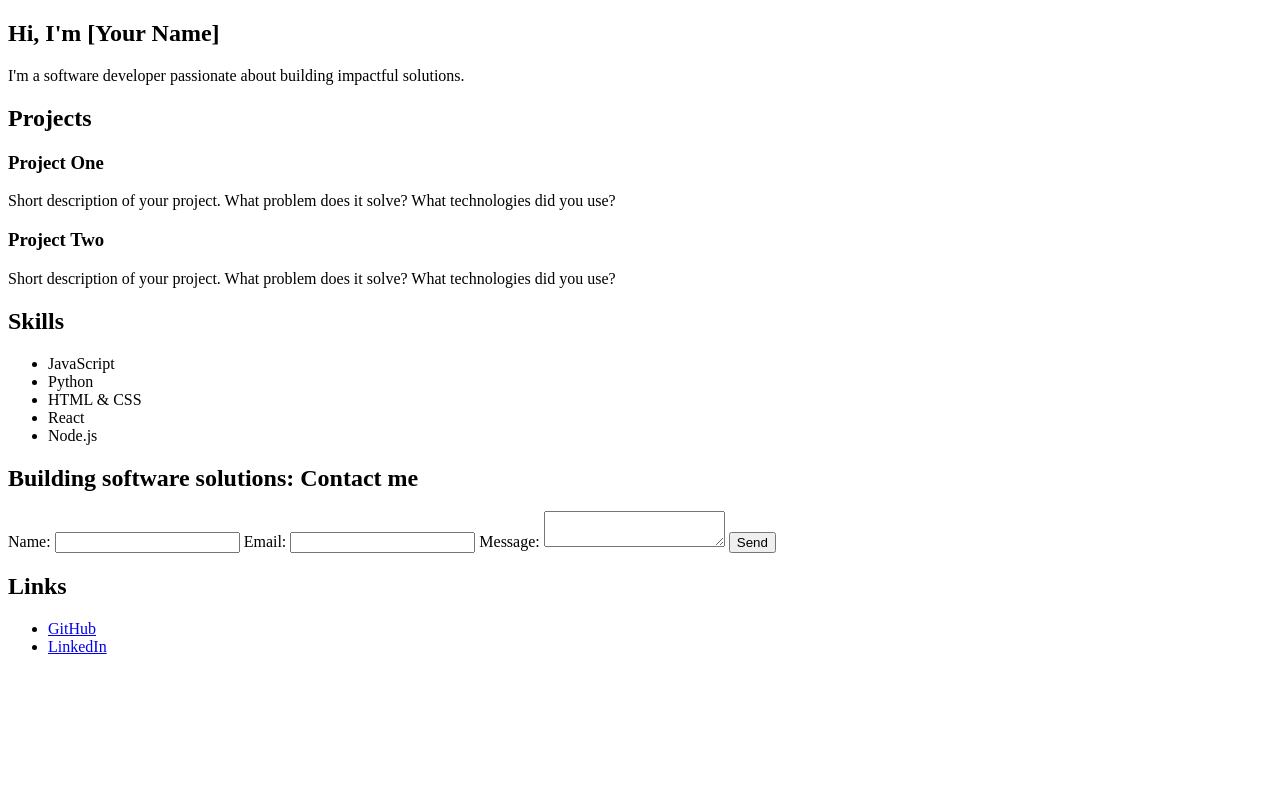
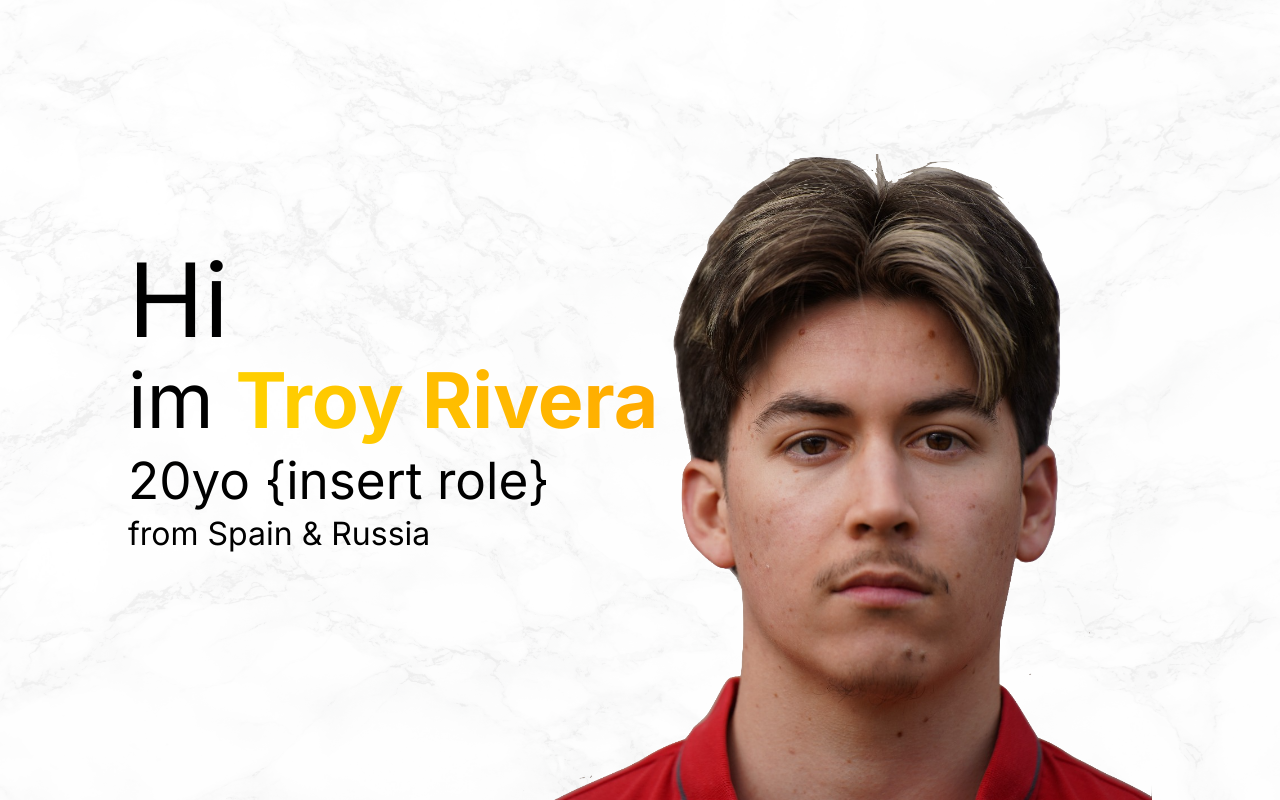
Before and after one commit to troyriverabusiness/troyriverabusiness, a plain HTML site: page index.html in a window 1280 px wide. Drawn offline with Linux system fonts and the light colour scheme.

Commit message:
create hero section

```diff
--- a/index.html
+++ b/index.html
@@ -3,7 +3,8 @@
 <head>
     <meta charset="UTF-8">
     <meta name="viewport" content="width=device-width, initial-scale=1.0">
-    <title></title>
+    <title>Troy Rivera</title>
+    <link rel="stylesheet" href="main.css">
 </head>
 <body>
     <!--
@@ -17,67 +18,35 @@
     - Links
     -->
 
-    <section id="hero"></section>
-
     <!-- Hero Section -->
     <section id="hero">
-        <h1>Hi, I'm [Your Name]</h1>
-        <p>I'm a software developer passionate about building impactful solutions.</p>
+        <div class="hero-title">
+            <h1 id="top">Hi</h1>
+            <h1>im <span class="gradient bold">Troy Rivera</span></h1>
+            <h1 id="sub">20yo <span id="role">{insert role}</span></h1>
+            <h1 id="sub-sub">from Spain & Russia</h1>
+        </div>
+        <img src="images/headshot.png" alt="Hero Image">
     </section>
 
     <!-- Projects Section -->
     <section id="projects">
-        <h2>Projects</h2>
-        <div class="project-list">
-            <div class="project-item">
-                <h3>Project One</h3>
-                <p>Short description of your project. What problem does it solve? What technologies did you use?</p>
-            </div>
-            <div class="project-item">
-                <h3>Project Two</h3>
-                <p>Short description of your project. What problem does it solve? What technologies did you use?</p>
-            </div>
-            <!-- Add more projects as needed -->
-        </div>
+
     </section>
 
     <!-- Skills Section -->
     <section id="skills">
-        <h2>Skills</h2>
-        <ul>
-            <li>JavaScript</li>
-            <li>Python</li>
-            <li>HTML &amp; CSS</li>
-            <li>React</li>
-            <li>Node.js</li>
-            <!-- Add more skills as needed -->
-        </ul>
+
     </section>
 
     <!-- Contact Section -->
     <section id="contact">
-        <h2>Building software solutions: Contact me</h2>
-        <form>
-            <label for="name">Name:</label>
-            <input type="text" id="name" name="name" required>
 
-            <label for="email">Email:</label>
-            <input type="email" id="email" name="email" required>
-
-            <label for="message">Message:</label>
-            <textarea id="message" name="message" required></textarea>
-
-            <button type="submit">Send</button>
-        </form>
     </section>
 
     <!-- Links Section -->
     <section id="links">
-        <h2>Links</h2>
-        <ul>
-            <li><a href="https://github.com/yourusername" target="_blank">GitHub</a></li>
-            <li><a href="https://linkedin.com/in/yourusername" target="_blank">LinkedIn</a></li>
-        </ul>
+
     </section>
 </body>
 </html>
--- a/main.css
+++ b/main.css
@@ -0,0 +1,101 @@
+@import url('https://fonts.googleapis.com/css2?family=Inter:wght@100..900&display=swap');
+
+* {
+    font-family: 'Inter', sans-serif;
+    margin: 0;
+    padding: 0;
+    box-sizing: border-box;
+}
+
+body {
+    background-color: white;
+    color: black;
+}
+
+.gradient {
+    background: linear-gradient(45deg, #FFD700, #FFA500);
+    -webkit-background-clip: text;
+    -webkit-text-fill-color: transparent;
+    background-clip: text;
+}
+
+.bold {
+    font-weight: bold;
+}
+
+/* Hero Section */
+#hero {
+    position: relative;
+    display: flex;
+    flex-direction: row;
+    align-items: center;
+    justify-content: space-between;
+    min-height: 100vh;
+    padding: 2rem clamp(2rem, 10vw, 10rem);
+    gap: 2rem;
+    overflow: hidden;
+
+    img {
+        position: absolute;
+        right: 10%;
+        bottom: -7%;
+        width: 60%;
+        height: auto;
+        max-width: 600px;
+        object-fit: cover;
+        border-radius: 8px;
+        z-index: 1;
+    }
+}
+
+#hero::before {
+    content: '';
+    position: absolute;
+    top: 0;
+    left: 0;
+    right: 0;
+    bottom: 0;
+    background-image: url('images/marble-bg.jpg');
+    background-size: cover;
+    background-position: center;
+    background-repeat: no-repeat;
+    opacity: 0.07;
+    z-index: 0;
+}
+
+.hero-title {
+    display: flex;
+    flex-direction: column;
+    gap: 0.5rem;
+    flex: 1;
+    z-index: 2;
+
+    #top {
+        font-size: clamp(4rem, 8vw, 10rem);
+        font-weight: 400;
+        line-height: 1;
+    }
+
+    h1 {
+        font-size: clamp(3em, 6vw, 7rem);
+        margin: 0;
+        font-weight: 400;
+        line-height: 1.1;
+    }
+
+    #sub {
+        font-size: clamp(2rem, 4vw, 5rem);
+        font-weight: 400;
+    }
+
+    #sub-sub {
+        font-size: clamp(1.5rem, 2.5vw, 4rem);
+        font-weight: 400;
+    }
+}
+
+@media (max-width: 768px) {
+    img {
+        display: none;
+    }
+}
```
Also changed, not shown: images/headshot.png (added), images/marble-bg.jpg (added).
